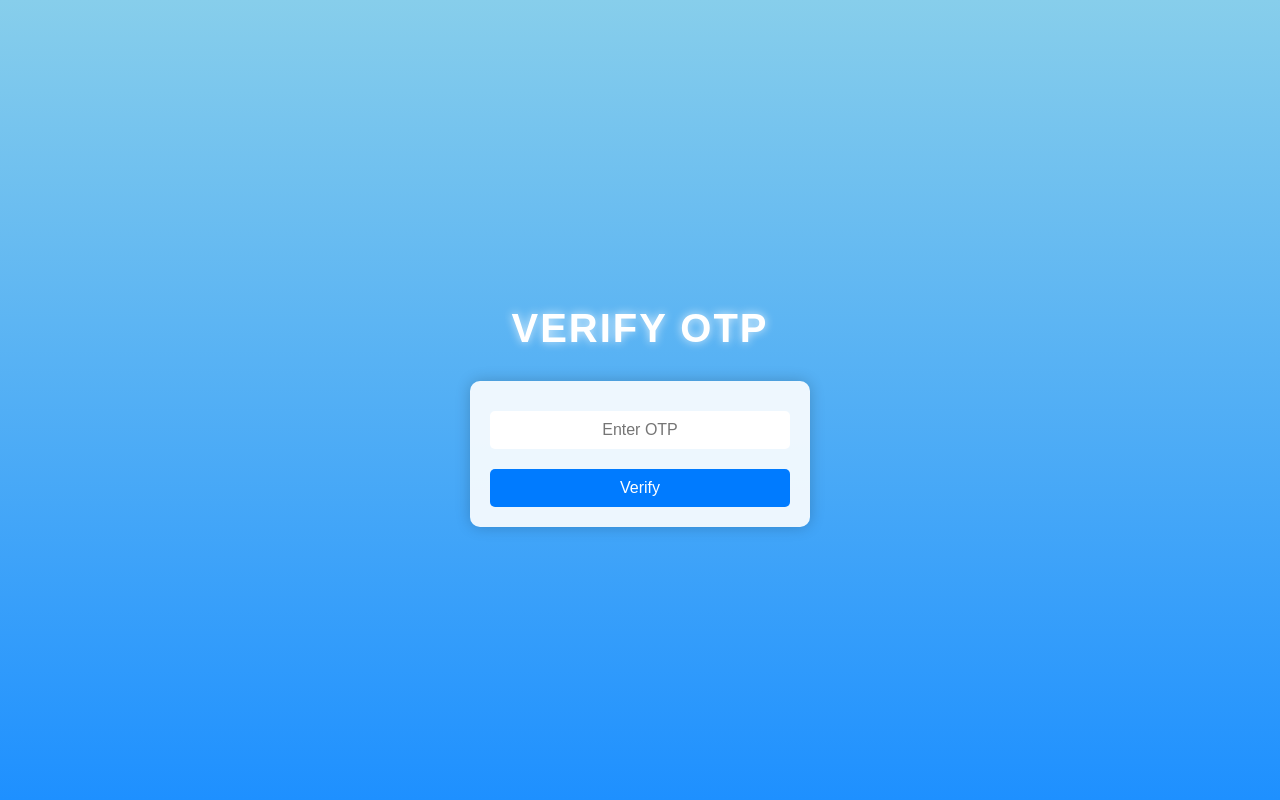
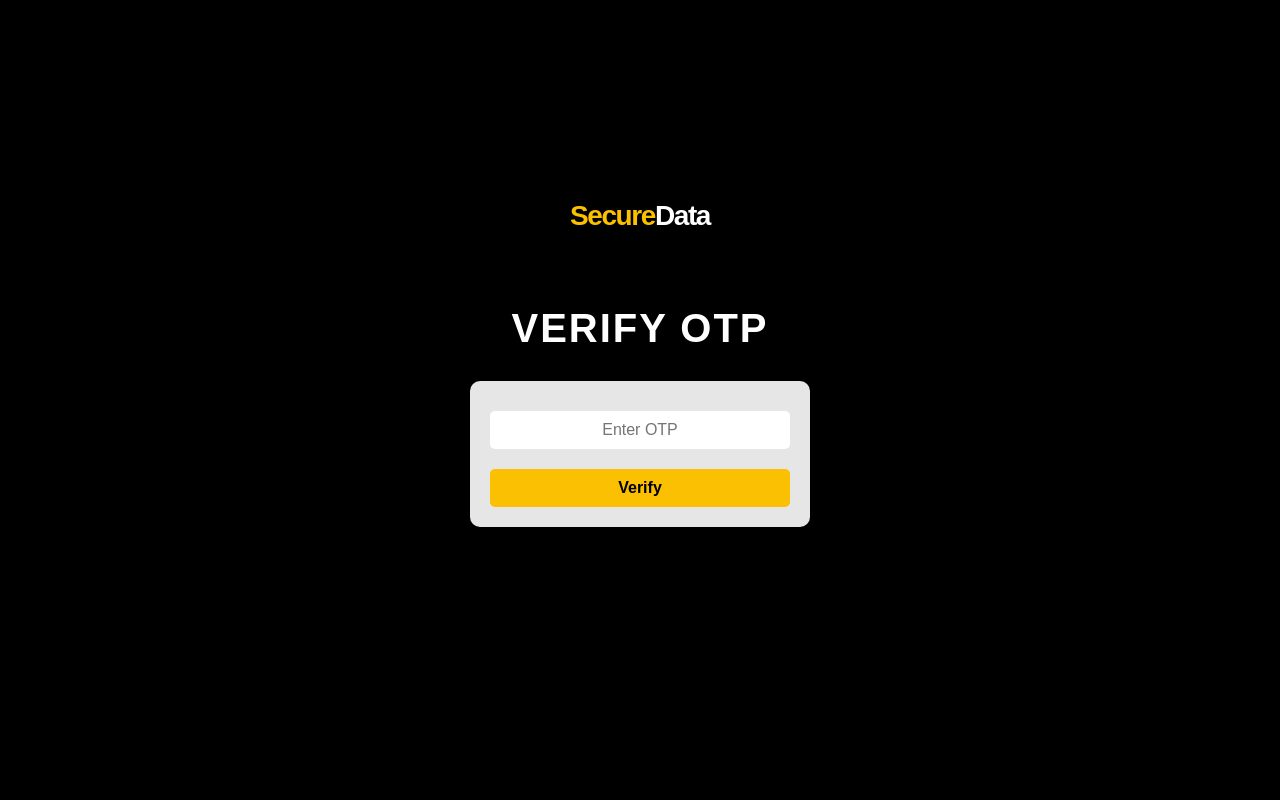
Before and after one commit to neerajsait/Security-High, a Flask app: template templates/verify.html in a window 1280 px wide. Run offline with Flask 3, Linux system fonts and the light colour scheme; the template is opened without the code that fills it: most values are stand-ins (such as "Sample title", 1, 10 or a date in 2020).

Commit message:
Update verify.html

```diff
--- a/templates/verify.html
+++ b/templates/verify.html
@@ -8,7 +8,7 @@
         body {
             margin: 0;
             padding: 0;
-            background: linear-gradient(to bottom, #87CEEB, #1E90FF);
+            background: black;
             display: flex;
             flex-direction: column;
             align-items: center;
@@ -42,7 +42,7 @@
             text-transform: uppercase;
             letter-spacing: 2px;
             color: white;
-            text-shadow: 0 0 10px rgba(255, 255, 255, 0.8);
+
             margin-bottom: 30px;
         }
 
@@ -68,38 +68,50 @@
         button {
             width: 100%;
             padding: 10px;
-            background: #007BFF;
-            color: white;
+            background: #fac001;
+            color: black;
             border: none;
             border-radius: 5px;
             font-size: 1rem;
             cursor: pointer;
             margin-top: 10px;
+            font-weight: bold;
+            transition: background 0.3s ease;
         }
 
         button:hover {
-            background: #0056b3;
+            background:#e6ad00;
         }
 
-        .moving-cloud {
-            position: absolute;
-            width: 150px;
-            height: 80px;
-            background: rgba(255, 255, 255, 0.9);
-            border-radius: 50%;
-            box-shadow: 30px 15px 30px rgba(255, 255, 255, 0.6);
-            animation: moveClouds 20s linear infinite;
-            opacity: 0.9;
-            transition: opacity 0.5s ease-in-out;
-        }
 
-        @keyframes moveClouds {
-            from { transform: translateX(-100vw); }
-            to { transform: translateX(100vw); }
-        }
+        .brand-header {
+        position: absolute;
+        top: 200px;
+        left: 50%;
+        transform: translateX(-50%);
+        text-align: center;
+        z-index: 2;
+    }
+
+    .brand-logo {
+        font-size: 28px;
+        font-weight: 800;
+        color: #fac001;
+        letter-spacing: -0.05em;
+
+    }
+
+    .brand-logo span {
+        color: #ffffff;
+    }
+
     </style>
 </head>
 <body>
+    <div class="brand-header">
+        <div class="brand-logo">Secure<span>Data</span></div>
+    </div>
+
     {% with messages = get_flashed_messages(with_categories=true) %}
         {% if messages %}
             <div class="flash-messages">
@@ -118,10 +130,5 @@
             <button type="submit">Verify</button>
         </form>
     </div>
-
-    <!-- Optional moving background clouds -->
-    <div class="moving-cloud" style="top: 15%; left: -150px;"></div>
-    <div class="moving-cloud" style="top: 25%; left: -300px; animation-delay: 5s;"></div>
-    <div class="moving-cloud" style="top: 35%; left: -450px; animation-delay: 10s;"></div>
 </body>
 </html>
```
